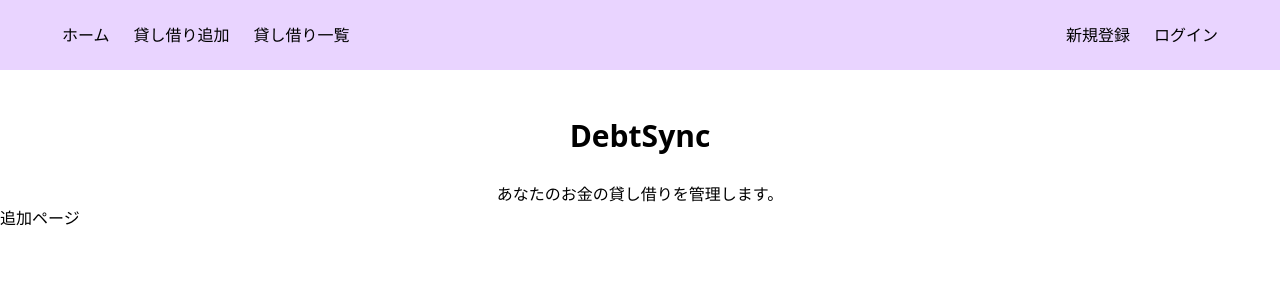
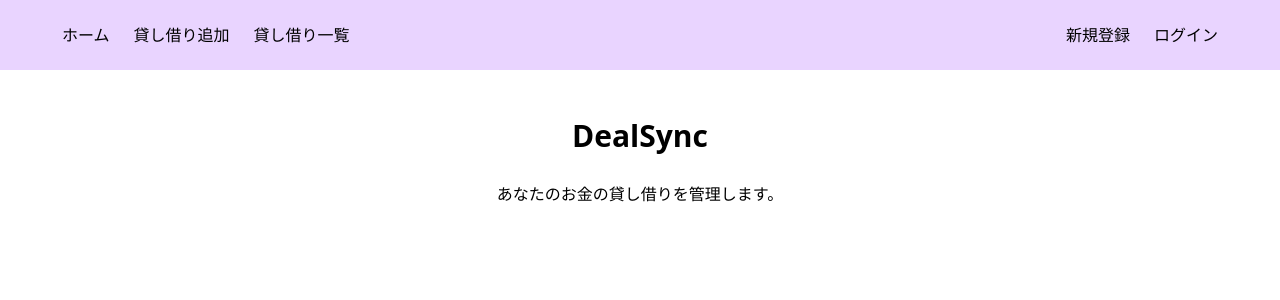
Before and after one commit to Dinja8345/DealSync, a Next.js app: page / in a window 1280 px wide. Shown: the top 300 px of the page. Built offline with nearby package versions, Linux system fonts and the light colour scheme; no server answers.

Commit message:
サイト名変更による表記の変更

```diff
--- a/src/app/layout.tsx
+++ b/src/app/layout.tsx
@@ -6,7 +6,7 @@ import "./globals.css";
 
 export const metadata: Metadata = {
   title: "ホーム画面",
-  description: "DebtSync(仮のホームページ)",
+  description: "DealSync(仮のホームページ)",
 };
 
 export default async function RootLayout({
--- a/src/app/page.tsx
+++ b/src/app/page.tsx
@@ -4,7 +4,6 @@ export default function Home() {
   return (
     <>
       <TopPage />
-      <a href="/deals/add">追加ページ</a>
     </>
   );
 }
--- a/src/components/TopPage.tsx
+++ b/src/components/TopPage.tsx
@@ -3,7 +3,7 @@ const TopPage = () => {
   return (
     <>
       <div className="flex justify-center">
-        <h1 className="py-7 text-3xl font-black">DebtSync</h1>
+        <h1 className="py-7 text-3xl font-black">DealSync</h1>
       </div>
       <div className="flex justify-center">
         <h3 className="">あなたのお金の貸し借りを管理します。</h3>
```
